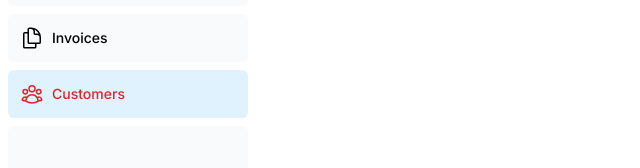
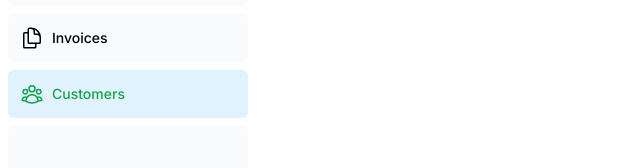
Before and after one commit to Carlcxx/next-dashboard, a Next.js app: page /dashboard/customers in a window 1280 px wide. Shown: the part 226-394 px from the top of the page, without its empty margins (0-640 px from the left). Built offline with nearby package versions, Linux system fonts and the light colour scheme; a web font is replaced by a local one.

Commit message:
initial commit

```diff
--- a/app/ui/dashboard/nav-links.tsx
+++ b/app/ui/dashboard/nav-links.tsx
@@ -38,7 +38,7 @@ export default function NavLinks() {
                         className={clsx(
                             "flex h-[48px] grow items-center justify-center gap-2 rounded-md bg-gray-50 p-3 text-sm font-medium hover:bg-sky-100 hover:text-blue-600 md:flex-none md:justify-start md:p-2 md:px-3",
                             {
-                                'bg-sky-100 text-red-600': pathName === link.href
+                                'bg-sky-100 text-green-600': pathName === link.href
                             }
                         )}
                     >
```
